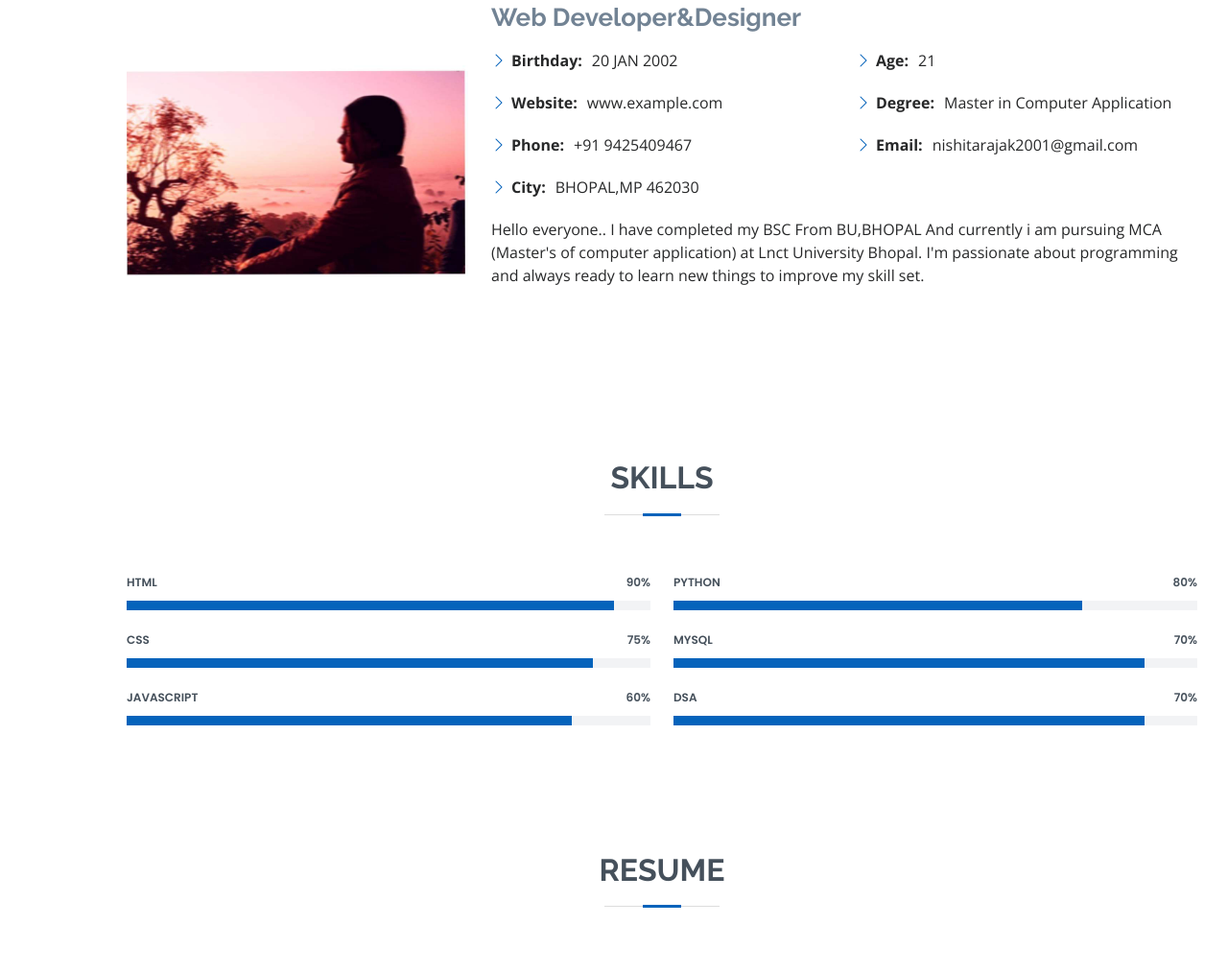
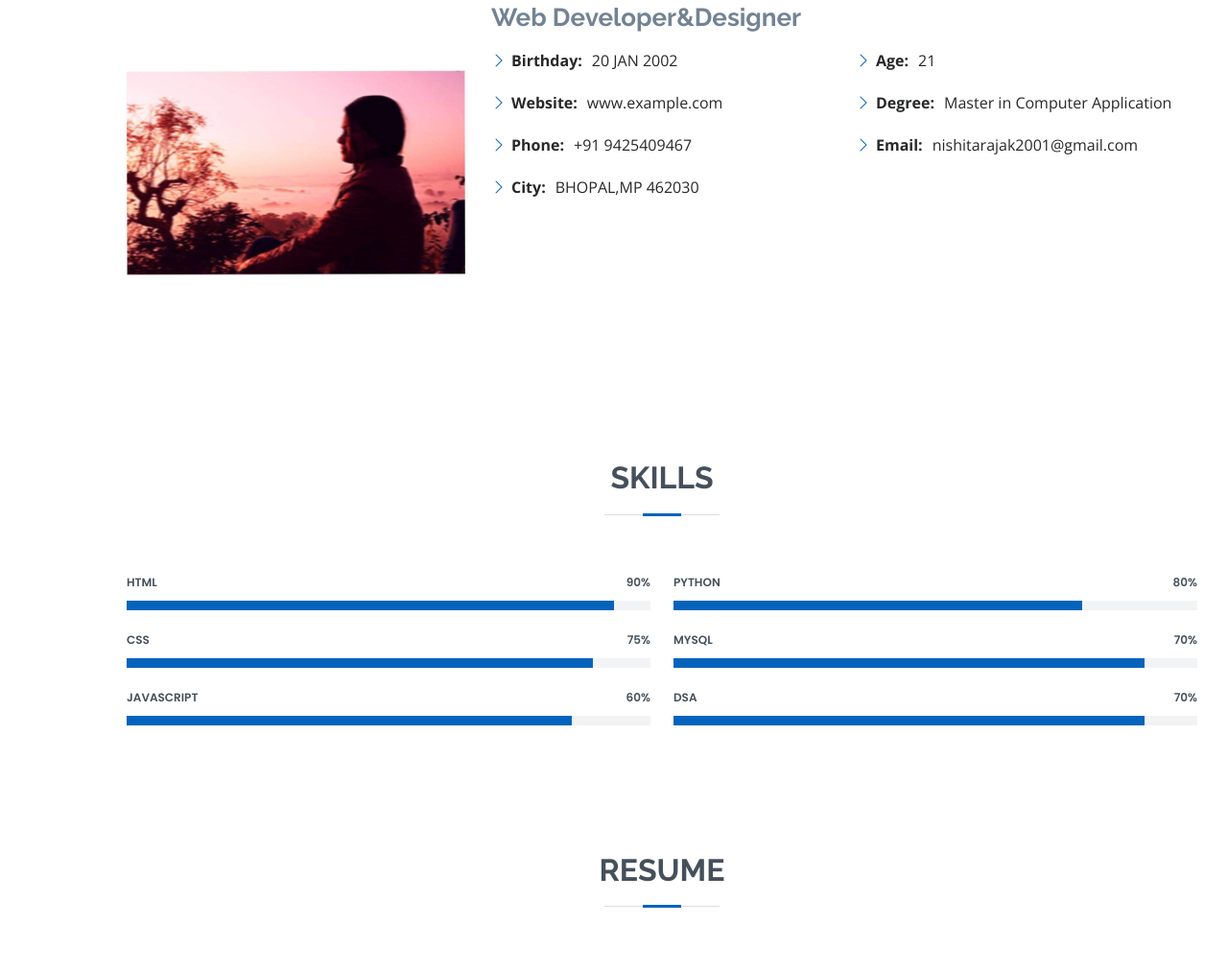
Before and after one commit to NishitaRajak/portfolio_personal, a plain HTML site: page index.html in a window 1280 px wide. Shown: the part 1413-2426 px from the top of the page at 96% size. Drawn offline with nearby package versions, Linux system fonts and the light colour scheme.

Commit message:
Update index.html

```diff
--- a/index.html
+++ b/index.html
@@ -109,9 +109,7 @@
                 </ul>
               </div>
             </div>
-            <p>
-              Hello everyone.. I have completed my BSC From BU,BHOPAL And currently i am pursuing MCA (Master's of computer application) at Lnct University Bhopal. I'm passionate about programming and always ready to learn new things to improve my skill set.
-            </p>
+
           </div>
         </div>
 
```
